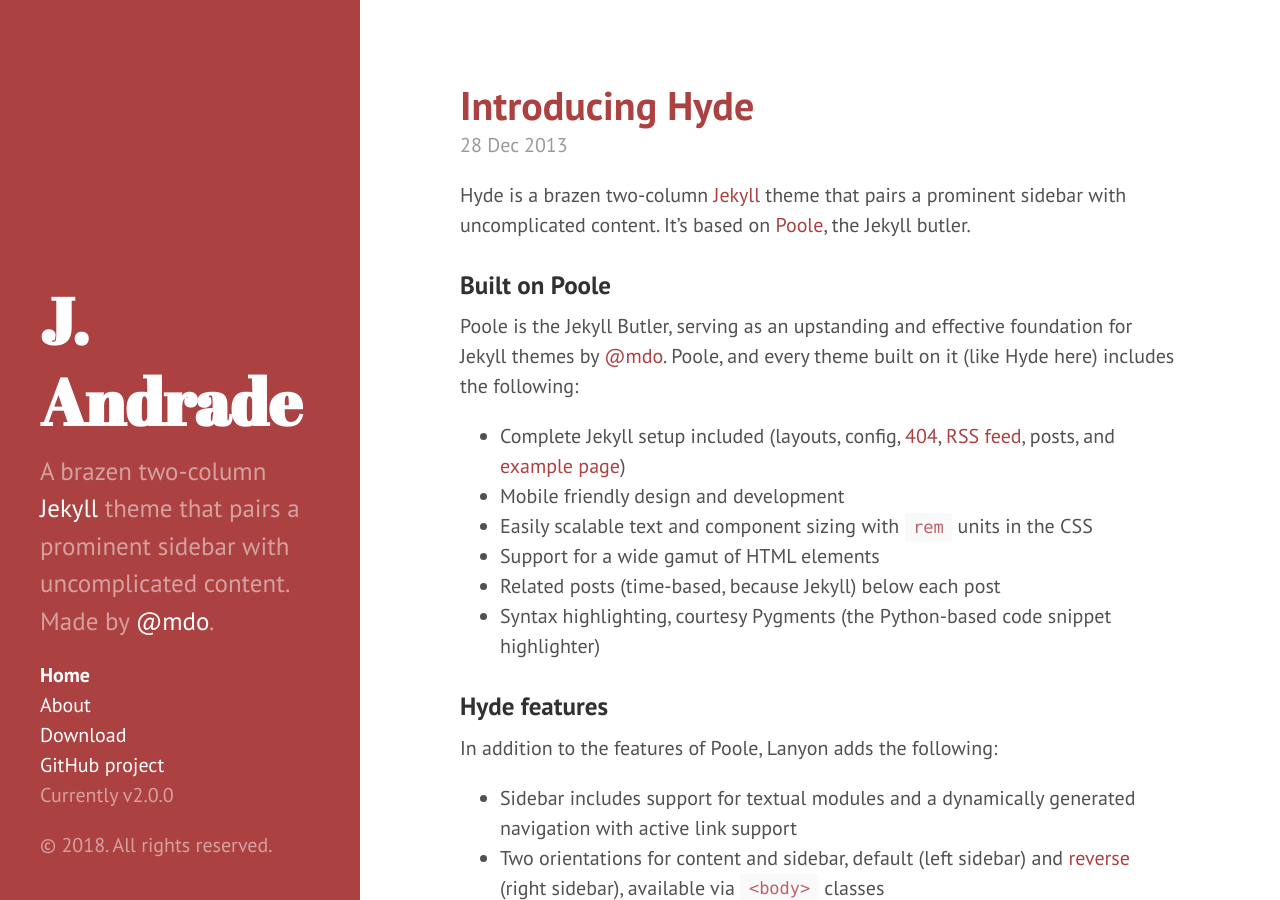
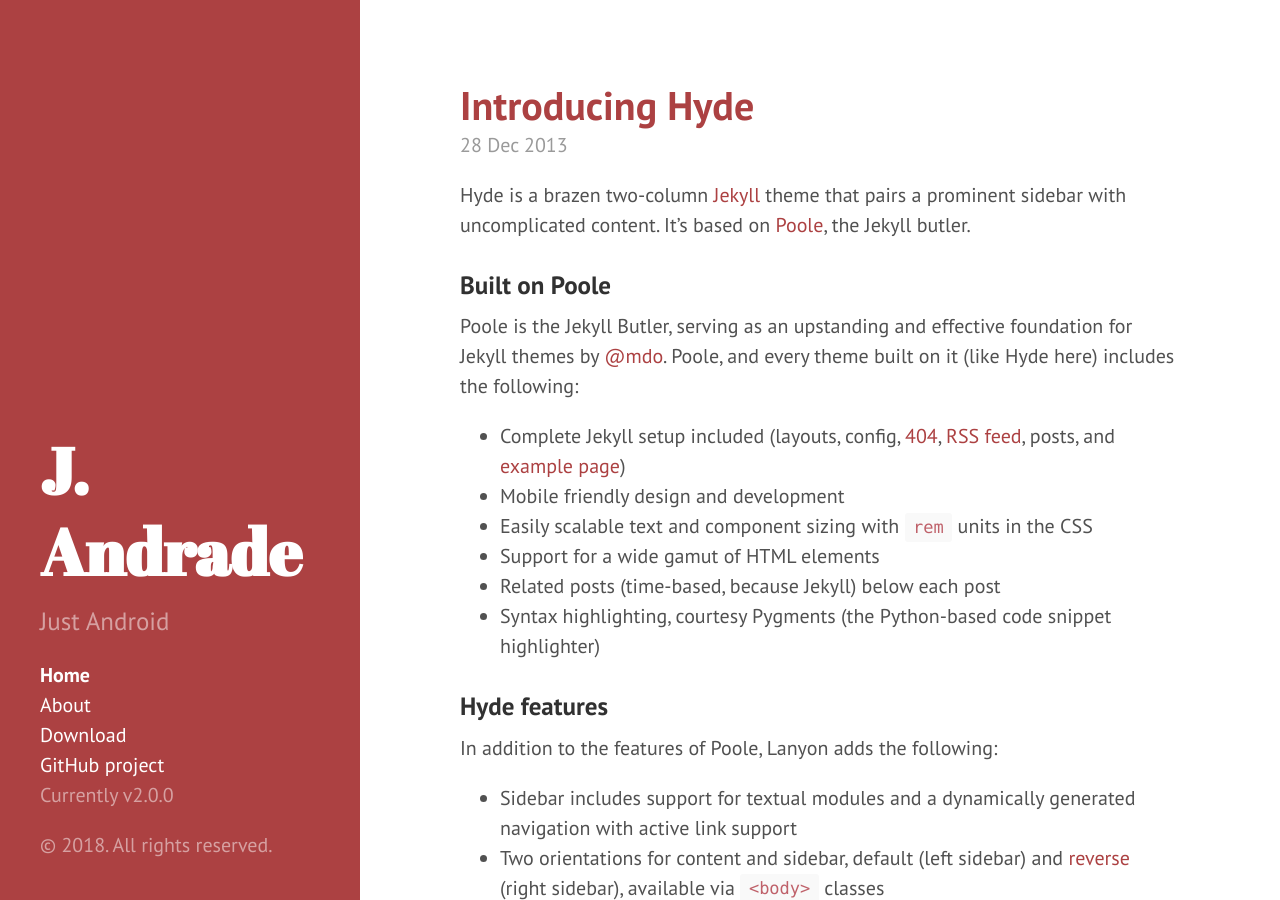
Before and after one commit to jdandrade/jdandrade.github.io, a Jekyll site: the page built from index.html, in a window 1280 px wide and 900 px high. Built offline with Jekyll 4.4.1, drawn with Linux system fonts in a browser that asks for light colours; Markdown is read by kramdown in place of the engine named in the settings; the list of posts is cut into pages by our own code.

Commit message:
change description

```diff
--- a/_config.yml
+++ b/_config.yml
@@ -8,7 +8,7 @@
 # Setup
 title:            J. Andrade
 tagline:          'A Jekyll theme'
-description:      'A brazen two-column <a href="http://jekyllrb.com" target="_blank">Jekyll</a> theme that pairs a prominent sidebar with uncomplicated content. Made by <a href="https://twitter.com/mdo" target="_blank">@mdo</a>.'
+description:      'Just Android'
 url:              http://hyde.getpoole.com
 
 author:
```
